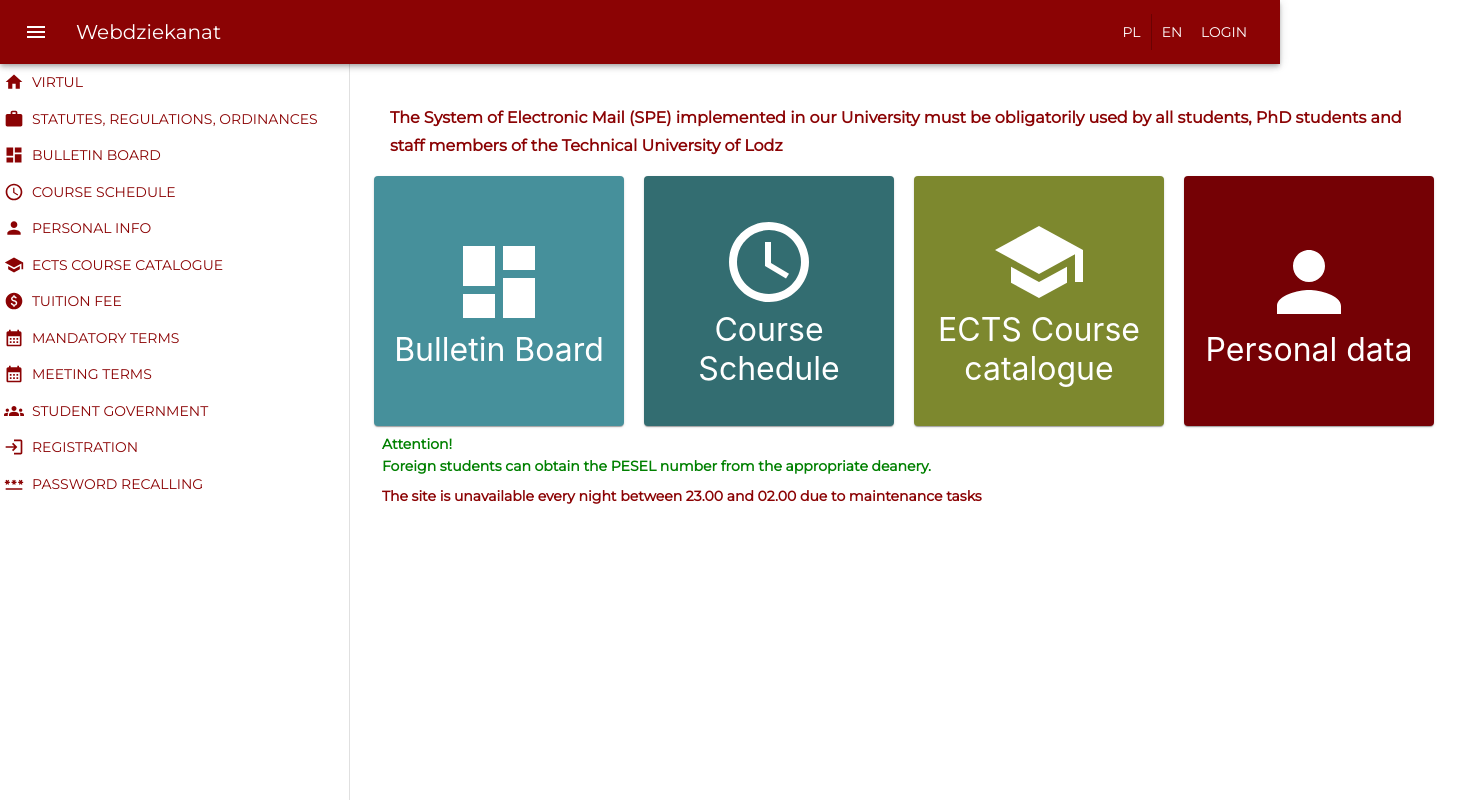
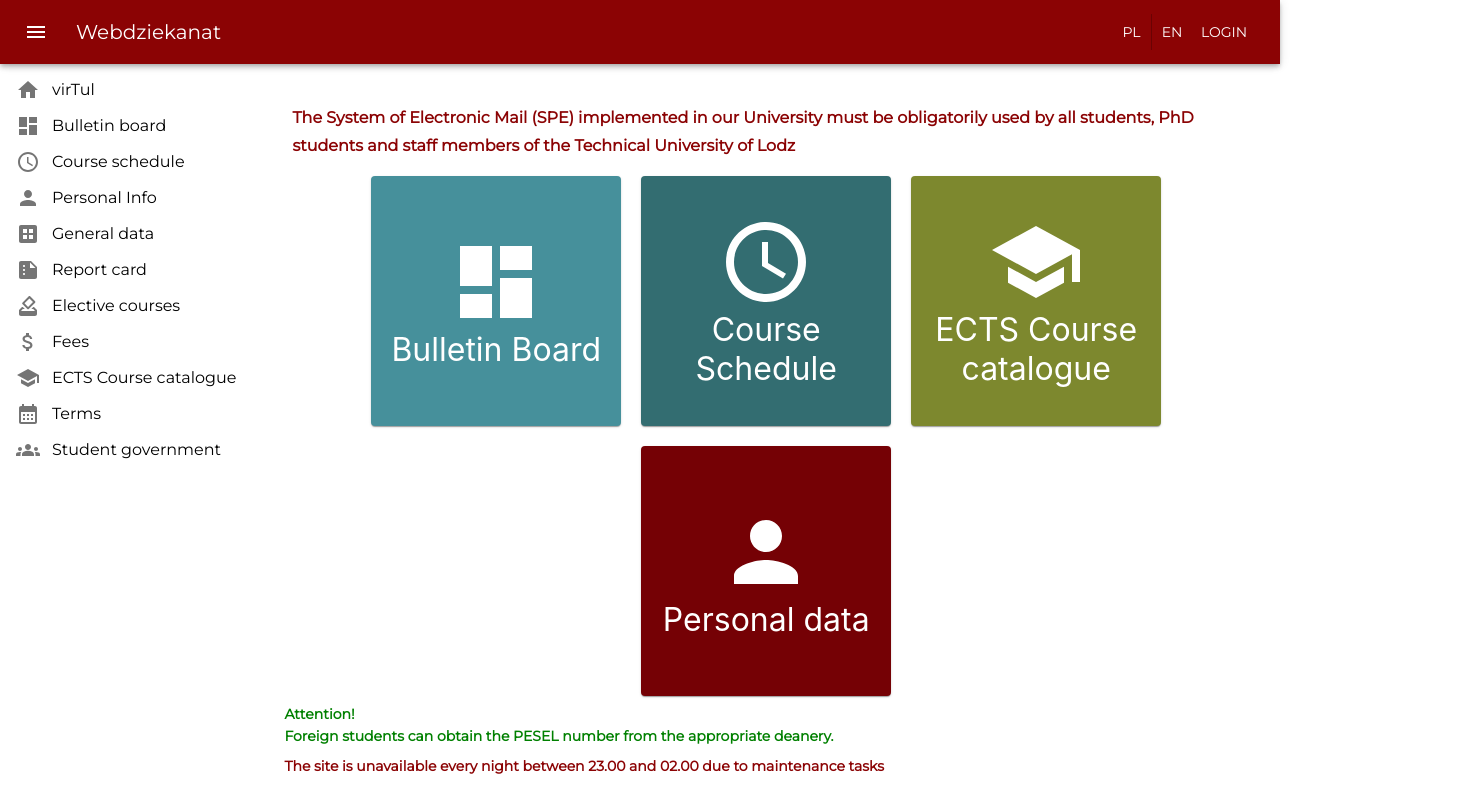
Before and after one commit to marcinjaborski/webdziekanat, a React (Create React App) app: page / in a window 1280 px wide. Shown: the whole page, 1458 px wide, since content can reach past the window. Built offline with nearby package versions, Linux system fonts and the light colour scheme.

Commit message:
Better navigation

```diff
--- a/src/App.tsx
+++ b/src/App.tsx
@@ -1,6 +1,6 @@
 import TopBar from './components/TopBar';
 import { Box, createTheme, ThemeProvider } from '@mui/material';
-import NavigationDrawer from './components/NavigationDrawer';
+import Navigation from './components/Navigation';
 import HomePage from './components/HomePage';
 import { Route, Routes } from 'react-router';
 import BulletinBoard from './components/BulletinBoard';
@@ -26,7 +26,7 @@
     <ThemeProvider theme={theme}>
       <TopBar />
       <Box className="content">
-        <NavigationDrawer />
+        <Navigation />
         <Box sx={{ p: 3, width: '100%' }}>
           <Routes>
             <Route path="/" element={<HomePage />} />
--- /dev/null
+++ b/src/components/Navigation.tsx
@@ -0,0 +1,113 @@
+import { ListItemIcon, ListItemText, MenuItem, MenuList } from '@mui/material';
+import { NavigationStyled } from '../styles/Navigation.styled';
+import HomeIcon from '@mui/icons-material/Home';
+import DashboardIcon from '@mui/icons-material/Dashboard';
+import ScheduleIcon from '@mui/icons-material/Schedule';
+import SchoolIcon from '@mui/icons-material/School';
+import CalendarMonthIcon from '@mui/icons-material/CalendarMonth';
+import GroupsIcon from '@mui/icons-material/Groups';
+import PersonIcon from '@mui/icons-material/Person';
+import DatasetIcon from '@mui/icons-material/Dataset';
+import SummarizeIcon from '@mui/icons-material/Summarize';
+import HowToVoteIcon from '@mui/icons-material/HowToVote';
+import AttachMoneyIcon from '@mui/icons-material/AttachMoney';
+import { Link } from 'react-router-dom';
+
+const Navigation = () => {
+  return (
+    <NavigationStyled>
+      <MenuList sx={{ display: 'flex', flexDirection: 'column' }}>
+        <a href="https://virtul.p.lodz.pl/virtul/">
+          <MenuItem>
+            <ListItemIcon>
+              <HomeIcon />
+            </ListItemIcon>
+            <ListItemText>virTul</ListItemText>
+          </MenuItem>
+        </a>
+        <Link to="/bulletinBoard">
+          <MenuItem>
+            <ListItemIcon>
+              <DashboardIcon />
+            </ListItemIcon>
+            <ListItemText>Bulletin board</ListItemText>
+          </MenuItem>
+        </Link>
+        <Link to="/schedule">
+          <MenuItem>
+            <ListItemIcon>
+              <ScheduleIcon />
+            </ListItemIcon>
+            <ListItemText>Course schedule</ListItemText>
+          </MenuItem>
+        </Link>
+        <Link to="/personalData">
+          <MenuItem>
+            <ListItemIcon>
+              <PersonIcon />
+            </ListItemIcon>
+            <ListItemText>Personal Info</ListItemText>
+          </MenuItem>
+        </Link>
+        <Link to="/generalData">
+          <MenuItem>
+            <ListItemIcon>
+              <DatasetIcon />
+            </ListItemIcon>
+            <ListItemText>General data</ListItemText>
+          </MenuItem>
+        </Link>
+        <Link to="/reportCard">
+          <MenuItem>
+            <ListItemIcon>
+              <SummarizeIcon />
+            </ListItemIcon>
+            <ListItemText>Report card</ListItemText>
+          </MenuItem>
+        </Link>
+        <Link to="/electiveCourses">
+          <MenuItem>
+            <ListItemIcon>
+              <HowToVoteIcon />
+            </ListItemIcon>
+            <ListItemText>Elective courses</ListItemText>
+          </MenuItem>
+        </Link>
+        <Link to="/fees">
+          <MenuItem>
+            <ListItemIcon>
+              <AttachMoneyIcon />
+            </ListItemIcon>
+            <ListItemText>Fees</ListItemText>
+          </MenuItem>
+        </Link>
+        <a href="https://programy.p.lodz.pl/ectslabel-web/">
+          <MenuItem>
+            <ListItemIcon>
+              <SchoolIcon />
+            </ListItemIcon>
+            <ListItemText>ECTS Course catalogue</ListItemText>
+          </MenuItem>
+        </a>
+        <Link to="/calendar">
+          <MenuItem>
+            <ListItemIcon>
+              <CalendarMonthIcon />
+            </ListItemIcon>
+            <ListItemText>Terms</ListItemText>
+          </MenuItem>
+        </Link>
+        <a href="https://samorzad.p.lodz.pl/">
+          <MenuItem>
+            <ListItemIcon>
+              <GroupsIcon />
+            </ListItemIcon>
+            <ListItemText>Student government</ListItemText>
+          </MenuItem>
+        </a>
+      </MenuList>
+    </NavigationStyled>
+  );
+};
+
+export default Navigation;
--- a/src/components/NavigationDrawer.tsx
+++ /dev/null
@@ -1,40 +0,0 @@
-import { Button, Drawer } from "@mui/material";
-import { useState } from "react";
-import { NavigationDrawerStyled } from "../styles/NavigationDrawer.styled";
-import HomeIcon from "@mui/icons-material/Home";
-import WorkIcon from "@mui/icons-material/Work";
-import DashboardIcon from "@mui/icons-material/Dashboard";
-import ScheduleIcon from "@mui/icons-material/Schedule";
-import SchoolIcon from "@mui/icons-material/School";
-import PaidIcon from "@mui/icons-material/Paid";
-import CalendarMonthIcon from "@mui/icons-material/CalendarMonth";
-import GroupsIcon from "@mui/icons-material/Groups";
-import LoginIcon from "@mui/icons-material/Login";
-import PasswordIcon from "@mui/icons-material/Password";
-import PersonIcon from "@mui/icons-material/Person";
-
-const NavigationDrawer = () => {
-  const [open, setOpen] = useState(true);
-  return (
-    <NavigationDrawerStyled>
-      <Drawer variant="persistent" anchor="left" open={open}>
-        <Button startIcon={<HomeIcon />}>virTul</Button>
-        <Button startIcon={<WorkIcon />}>
-          Statutes, regulations, ordinances
-        </Button>
-        <Button startIcon={<DashboardIcon />}>Bulletin board</Button>
-        <Button startIcon={<ScheduleIcon />}>Course schedule</Button>
-        <Button startIcon={<PersonIcon />}>Personal Info</Button>
-        <Button startIcon={<SchoolIcon />}>ECTS course catalogue</Button>
-        <Button startIcon={<PaidIcon />}>Tuition fee</Button>
-        <Button startIcon={<CalendarMonthIcon />}>Mandatory terms</Button>
-        <Button startIcon={<CalendarMonthIcon />}>Meeting terms</Button>
-        <Button startIcon={<GroupsIcon />}>Student government</Button>
-        <Button startIcon={<LoginIcon />}>Registration</Button>
-        <Button startIcon={<PasswordIcon />}>Password recalling</Button>
-      </Drawer>
-    </NavigationDrawerStyled>
-  );
-};
-
-export default NavigationDrawer;
--- a/src/styles/HomePage.styled.ts
+++ b/src/styles/HomePage.styled.ts
@@ -3,6 +3,8 @@
 export const HomePageStyled = styled.div`
   .tileContainer {
     display: flex;
+    flex-wrap: wrap;
+    justify-content: center;
     gap: 20px;
   }
   .MuiPaper-root {
--- /dev/null
+++ b/src/styles/Navigation.styled.ts
@@ -0,0 +1,13 @@
+import styled from 'styled-components';
+
+export const NavigationStyled = styled.div`
+  a {
+    text-decoration: none;
+    color: inherit;
+  }
+
+  .MuiMenuItem-root:hover svg,
+  .MuiMenuItem-root:hover {
+    color: #8b0304;
+  }
+`;
--- a/src/styles/NavigationDrawer.styled.ts
+++ /dev/null
@@ -1,17 +0,0 @@
-import styled from "styled-components";
-
-export const NavigationDrawerStyled = styled.div`
-  .MuiDrawer-root {
-    height: 100%;
-    min-width: 350px;
-  }
-
-  .MuiPaper-root {
-    z-index: 500;
-    position: sticky;
-  }
-
-  button {
-    justify-content: flex-start;
-  }
-`;
```
